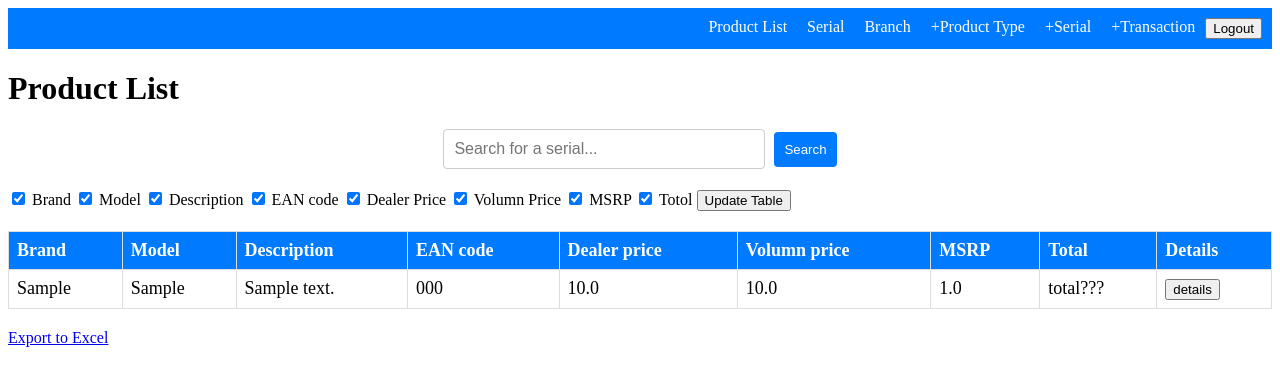
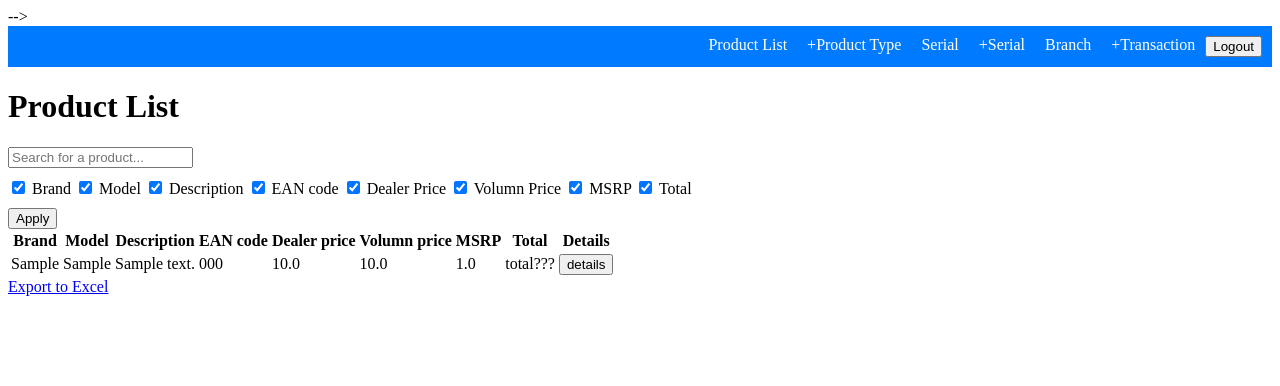
Before and after one commit to 6410615139/Stock, a Django app: page / in a window 1280 px wide. Shown: the top 386 px of the page. Run offline with Django 5.2, Linux system fonts and the light colour scheme; a user stored in the database is signed in; tables that the repository leaves empty hold one stand-in row (values such as "Sample post").

Commit message:
Fix query and selected column, Remove css

```diff
--- a/products/views.py
+++ b/products/views.py
@@ -27,30 +27,38 @@ def admin_check(user):
 
 @login_required
 def home(request):
-    default = request.GET.get('default')
-    if default is None:
-        default=""
-    # Get selected columns from the query string
+    products = Product.objects.all()
+
+    # default query
+    default = request.GET.get('default', "")
+    if default != "":
+        products = products.filter(
+            Q(brand__icontains=default) |
+            Q(model__icontains=default) |
+            Q(EAN_code__icontains=default)
+        )
+
+    # selected column setting
     selected_columns = request.GET.getlist('columns')
     if not selected_columns:
-        selected_columns = ['brand','model', 'description', 'EAN_code', 'dealer_price', 'volumn_price', 'MSRP', "total"]  # Default columns
+        selected_columns = ['brand','model', 'description', 'EAN_code', 'dealer_price', 'volumn_price', 'MSRP', "total"]
 
+    # searchbar query
     query = request.GET.get('q')  # Get the search query from the request
     if query:
-        products = Product.objects.filter(
+        products = products.filter(
             Q(brand__icontains=query) |
             Q(model__icontains=query) |
             Q(EAN_code__icontains=query)
         )
 
-    else:
-        products = Product.objects.all()  # Show all products if no search query
     viewModel = {
         'default': default,
         'products': products,
         'query': query,
         'selected_columns': selected_columns
-        }
+    }
+
     return render(request, 'home.html', viewModel)
 
 def product_details(request, id):
--- a/templates/base.html
+++ b/templates/base.html
@@ -15,10 +15,10 @@
         <div class="nav-links">
             {% if user.is_authenticated %}
             <a href="{% url 'home' %}">Product List</a>
+            <a href="{% url 'add_product' %}">+Product Type</a>
             <a href="{% url 'serial' %}">Serial</a>
+            <a href="{% url 'add_serial' %}">+Serial</a>
             <a href="{% url 'branches' %}">Branch</a>
-            <a href="{% url 'add_product' %}">+Product Type</a>
-            <a href="{% url 'add_serial' %}">+Serial</a>
             <a href="{% url 'add_transaction' %}">+Transaction</a>
                 <form method="post" action="{% url 'logout' %}">
                     {% csrf_token %}
--- a/templates/home.html
+++ b/templates/home.html
@@ -4,55 +4,35 @@
 {% block title %}Home{% endblock %}
 
 {% block style %}
-<link rel="stylesheet" href="{% static 'css/table.css' %}">
-<link rel="stylesheet" href="{% static 'css/search-bar.css' %}">
+<!-- <!-- <link rel="stylesheet" href="{% static 'css/table.css' %}"> -->
+<!-- <link rel="stylesheet" href="{% static 'css/search-bar.css' %}"> --> -->
 {% endblock %}
 
 {% block content %}
 <h1>Product List</h1>
+
 <div class="search-bar">
     <form method="get" action="">
-        <input type="text" name="q" placeholder="Search for a serial..." value="{{ query|default:default }}">
-        <button type="submit">Search</button>
+        <!-- Search Bar -->
+        <input type="text" name="q" placeholder="Search for a product..." value="{{ query|default:default }}">
+
+        <!-- Column Selection -->
+        <div style="margin: 10px 0;">
+            <label><input type="checkbox" name="columns" value="brand" {% if "brand" in selected_columns %}checked{% endif %}> Brand</label>
+            <label><input type="checkbox" name="columns" value="model" {% if "model" in selected_columns %}checked{% endif %}> Model</label>
+            <label><input type="checkbox" name="columns" value="description" {% if "description" in selected_columns %}checked{% endif %}> Description</label>
+            <label><input type="checkbox" name="columns" value="EAN_code" {% if "EAN_code" in selected_columns %}checked{% endif %}> EAN code</label>
+            <label><input type="checkbox" name="columns" value="dealer_price" {% if "dealer_price" in selected_columns %}checked{% endif %}> Dealer Price</label>
+            <label><input type="checkbox" name="columns" value="volumn_price" {% if "volumn_price" in selected_columns %}checked{% endif %}> Volumn Price</label>
+            <label><input type="checkbox" name="columns" value="MSRP" {% if "MSRP" in selected_columns %}checked{% endif %}> MSRP</label>
+            <label><input type="checkbox" name="columns" value="total" {% if "total" in selected_columns %}checked{% endif %}> Total</label>
+        </div>
+
+        <input type="hidden" name="default" value="{{ default }}">
+        <button type="submit">Apply</button>
     </form>
 </div>
 
-<!-- Column Selection -->
-<form method="get" action="">
-    <label>
-        <input type="checkbox" name="columns" value="brand" {% if "brand" in selected_columns %}checked{% endif %}>
-        Brand
-    </label>
-    <label>
-        <input type="checkbox" name="columns" value="model" {% if "model" in selected_columns %}checked{% endif %}>
-        Model
-    </label>
-    <label>
-        <input type="checkbox" name="columns" value="description" {% if "description" in selected_columns %}checked{% endif %}>
-        Description
-    </label>
-    <label>
-        <input type="checkbox" name="columns" value="EAN_code" {% if "EAN_code" in selected_columns %}checked{% endif %}>
-        EAN code
-    </label>
-    <label>
-        <input type="checkbox" name="columns" value="dealer_price" {% if "dealer_price" in selected_columns %}checked{% endif %}>
-        Dealer Price
-    </label>
-    <label>
-        <input type="checkbox" name="columns" value="volumn_price" {% if "volumn_price" in selected_columns %}checked{% endif %}>
-        Volumn Price
-    </label>
-    <label>
-        <input type="checkbox" name="columns" value="MSRP" {% if "MSRP" in selected_columns %}checked{% endif %}>
-        MSRP
-    </label>
-    <label>
-        <input type="checkbox" name="columns" value="total" {% if "total" in selected_columns %}checked{% endif %}>
-        Totol
-    </label>
-    <button type="submit">Update Table</button>
-</form>
 <!-- Product Table -->
 <table class="table">
     <thead>
```
